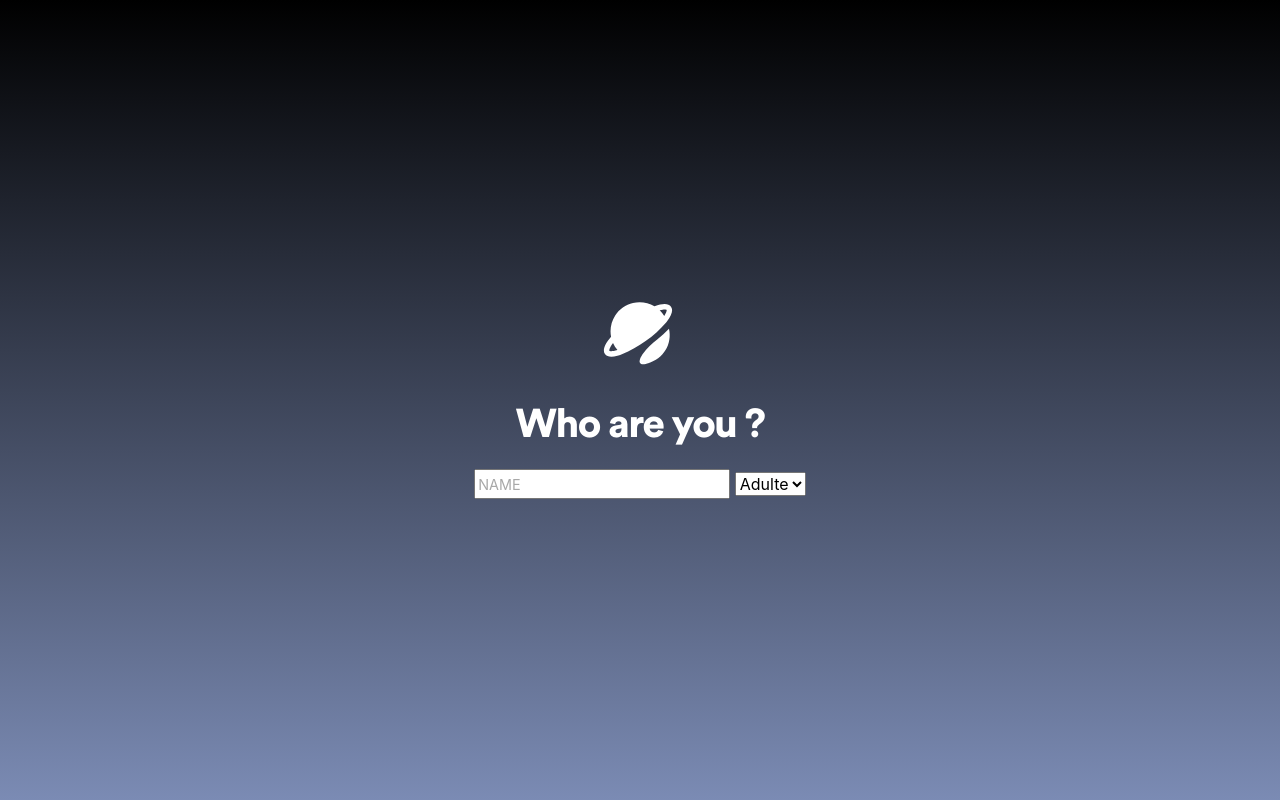
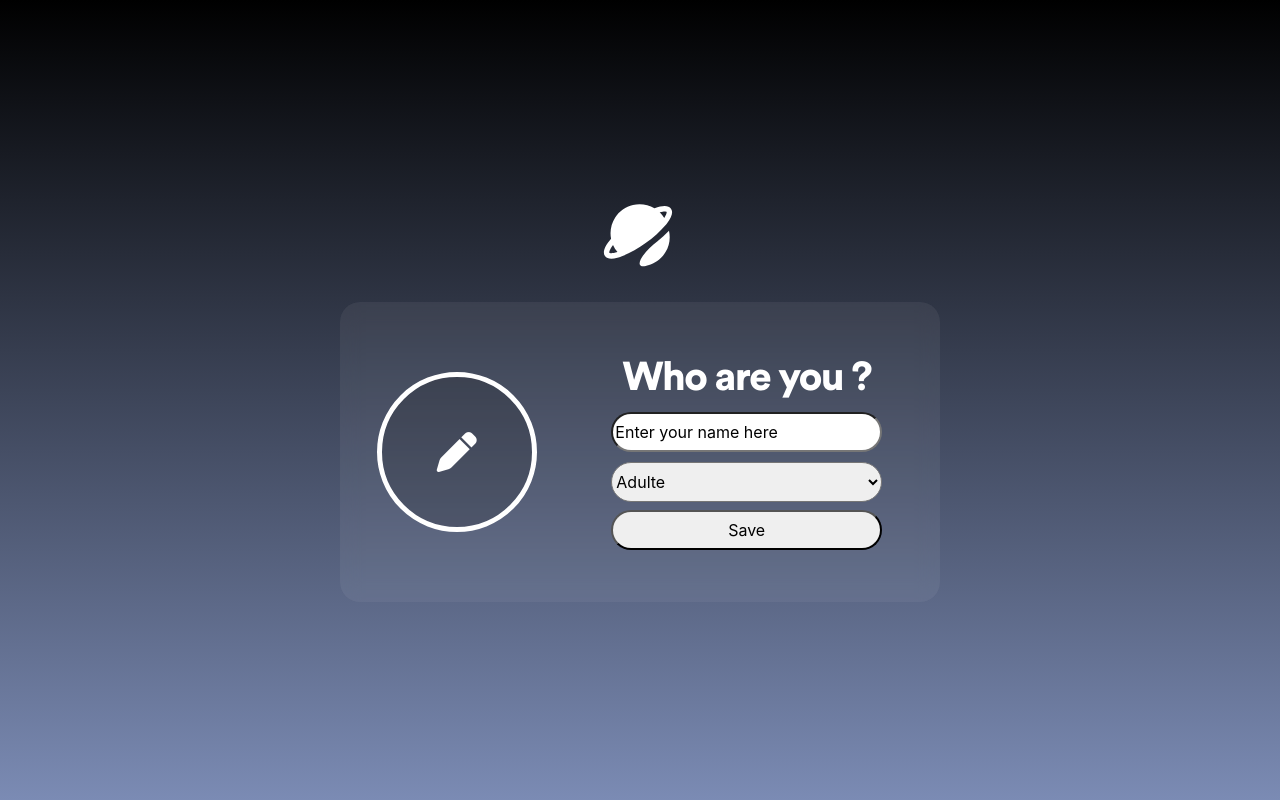
Before and after one commit to arnoldhaub/getflixProject, a PHP site: page /login/profil_select.php?email=1 in a window 1280 px wide. Run offline with PHP 8.4, Linux system fonts and the light colour scheme; data that the repository does not hold is empty; some libraries are stand-ins or nearby versions.

Commit message:
2ed upload V1 who are you form

```diff
--- a/docker_env/application/source/login/profil_select.php
+++ b/docker_env/application/source/login/profil_select.php
@@ -72,17 +72,27 @@ if (!empty($_POST['pseudo'])) {
 
         <!-- Start - custome section Who are you ?  -->
         <div class="seconde_who_are_you">
-            <div class="profile">
-                <div class="profiles">
+            <div class="img_who_are_you">
+                <div class="profile-pic">
+                    <div class="icon-plus">
+                        <a href="#">
+                        <i class="fa-solid fa-pen"></i>
+                        </a>
+                    </div>
+                </div>
+            </div>
+            <div class="userinfo_who_are_you">
+                <form action="#" methode="POST">
                     <h1>Who are you ?</h1>
-                    <form action="#" method="post" enctype="multipart/form">
-                        <input type="text" name="NAME" placeholder="NAME" value="" required>
-                        <select class="form-select mb-2" name="categorie" aria-label="Default select example">
-                            <option selected value="adulte">Adulte</option>
-                            <option value="enfant">Enfant</option>
-                        </select>
-                    </form>
-                </div>
+                    <input type="text" name="name" value="Enter your name here" required>
+                    <select class="form-select mb-2" name="categorie" aria-label="Default select example">
+                        <option selected value="adulte">Adulte</option>
+                        <option value="enfant">Enfant</option>
+                    </select>
+                    <div class="userinfo_btn">
+                        <button type="submit">Save</button>
+                    </div>
+                </form>
             </div>
         </div>
         <!-- End - custome section Who are you ?  -->
--- a/docker_env/application/source/login/styles/styles.css
+++ b/docker_env/application/source/login/styles/styles.css
@@ -296,6 +296,10 @@ p.txt1 {
   background-color: rgba(255, 255, 255, 0.1);
 }
 
+.profile {
+  position: relative;
+}
+
 .profile > .profile-content {
   align-items: center;
   display: flex;
@@ -332,6 +336,94 @@ p.txt1 {
 }
 
 /* End - 1st new user, emplacement vide avec le plus */
+
+/* Start Section who are you ?   */
+
+.seconde_who_are_you {
+  display: flex;
+  width: 600px;
+  backdrop-filter: blur(0.75vw);
+  background-color: rgba(255, 255, 255, 0.06);
+  border-radius: 20px;
+  height: 300px;
+  overflow: hidden;
+  margin-top: 30px;
+}
+
+.img_who_are_you {
+  display: flex;
+  justify-content: center;
+  align-items: center;
+  width: 200px;
+  margin-left: 20px;
+}
+
+.userinfo_who_are_you {
+  display: flex;
+  justify-content: center;
+  align-items: center;
+  width: 400px;
+}
+
+.userinfo_who_are_you form {
+  display: flex;
+  flex-direction: column;
+  width: 70%;
+}
+
+.userinfo_who_are_you form h1 {
+  text-align: center;
+}
+
+.userinfo_who_are_you form input {
+  border-radius: 20px;
+  height: 40px;
+  margin-bottom: 10px;
+  cursor: pointer;
+}
+
+.userinfo_who_are_you form select {
+  border-radius: 20px;
+  height: 40px;
+  margin-bottom: 10px;
+  cursor: pointer;
+}
+
+.userinfo_who_are_you form button {
+  border-radius: 20px;
+  height: 40px;
+}
+
+.userinfo_who_are_you form button:hover {
+  background: #282828;
+  color: white;
+  cursor: pointer;
+}
+
+.userinfo_btn {
+  display: flex;
+}
+
+.userinfo_who_are_you form button {
+  width: 100%;
+}
+
+.seconde_who_are_you .img_who_are_you .profile-pic {
+  background-color: rgba(24, 22, 22, 0.188);
+  width: 10rem;
+  height: 10rem;
+  border-radius: 100%;
+  display: flex;
+  justify-content: center;
+  align-items: center;
+  border: 5px solid white;
+  cursor: pointer;
+}
+
+.seconde_who_are_you .img_who_are_you .profile-pic .icon-plus i {
+  color: white;
+  font-size: 40px;
+}
 
 /* .profile-btn-modifier {
   height: 50px;
@@ -395,8 +487,6 @@ p.txt1 {
   text-align: center;
 }
 
-
-
 /* /////////////////////////////////////////////////// */
 /* /////////////// END SECTION NORDINE /////////////// */
 /* /////////////////////////////////////////////////// */
```
